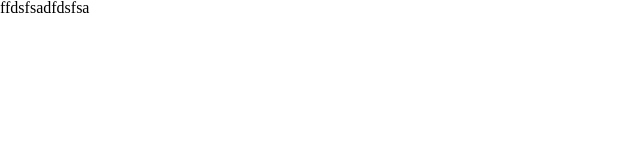
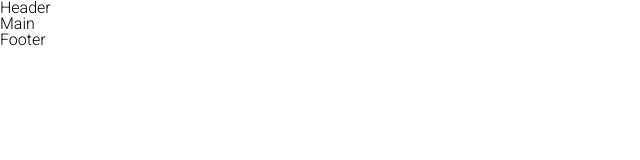
Before and after one commit to Marchello3007/shop-project, a plain HTML site: page index.html in a window 1280 px wide. Shown: the whole page, without its empty margins (0-640 px from the left). Drawn offline with Linux system fonts and the light colour scheme.

Commit message:
add Roboto font

```diff
--- a/index.html
+++ b/index.html
@@ -9,6 +9,8 @@
     <link rel="stylesheet" href="style.css">
 </head>
 <body>
-    <h1>ffdsfsadfdsfsa</h1>
+    <head class="header">Header</head>
+    <main class="main">Main</main>
+    <footer class="footer">Footer</footer>
 </body>
 </html>
--- a/style.css
+++ b/style.css
@@ -0,0 +1,5 @@
+@import url('https://fonts.googleapis.com/css2?family=Roboto:wght@300;700&display=swap');
+
+body{
+    font-family: 'Roboto', sans-serif;
+}
```
